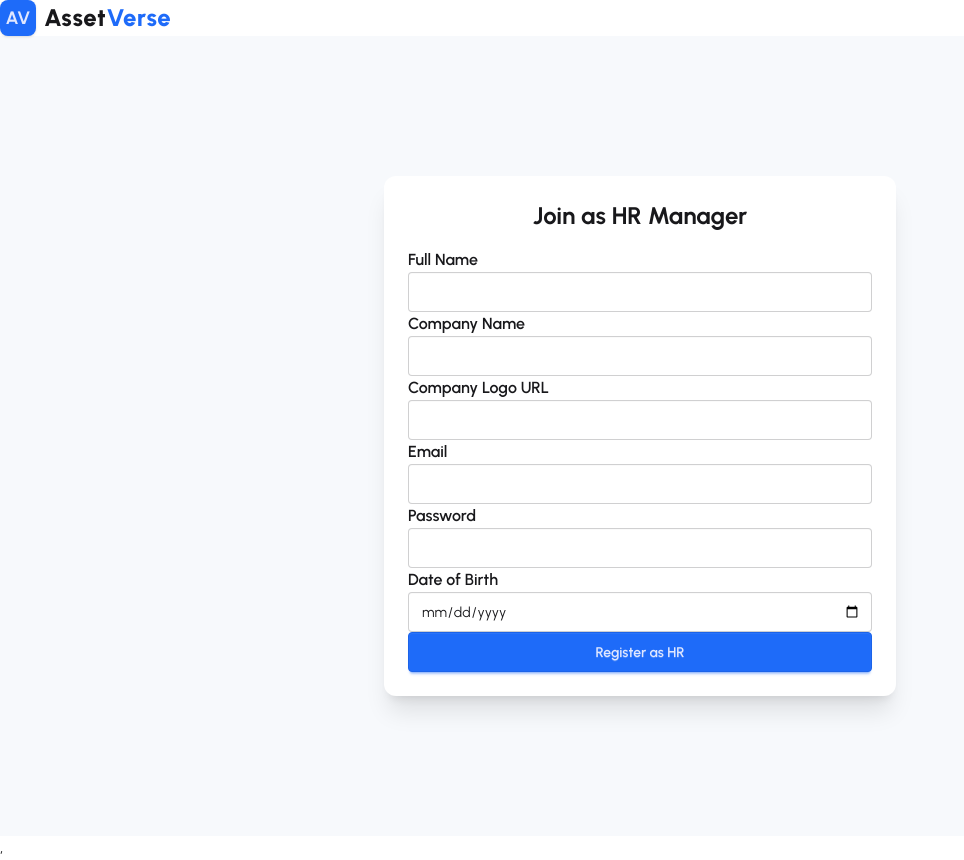
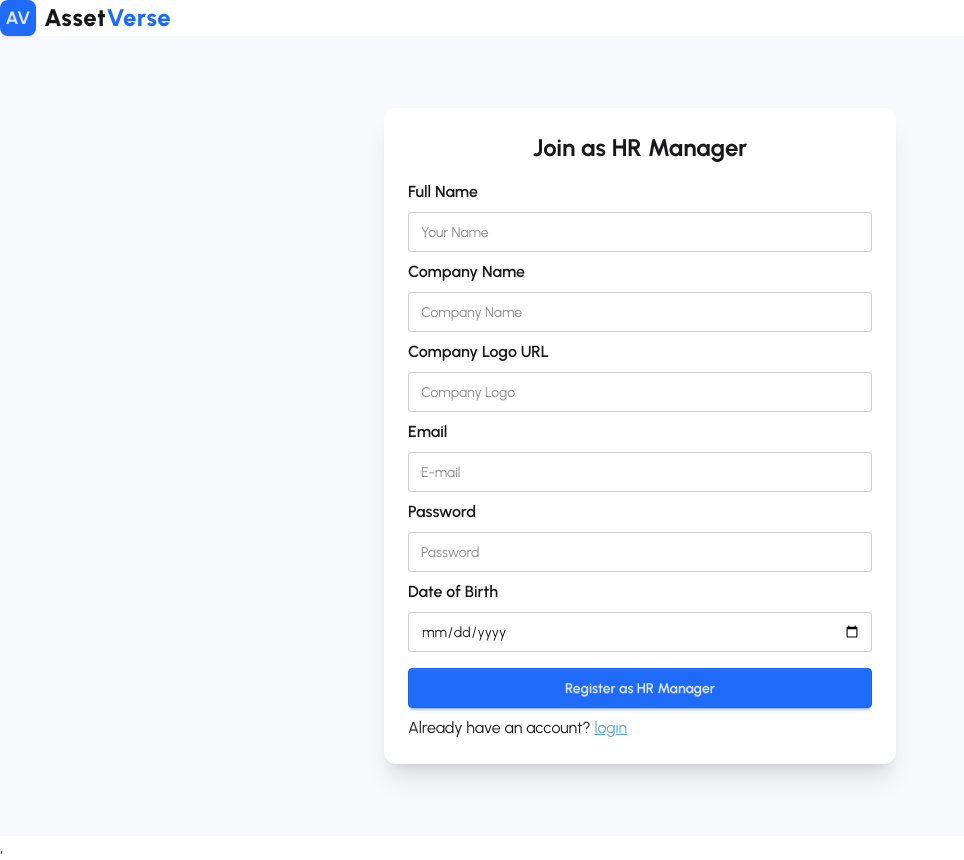
Before and after one commit to Hasan-Mahmud21/AssetVerse-Client, a React (Vite) app: page /hr-register in a window 1280 px wide. Shown: the whole page, without its empty margins (0-964 px from the left). Built offline with nearby package versions, Linux system fonts and the light colour scheme; no server answers.

Commit message:
Authentication

```diff
--- a/package.json
+++ b/package.json
@@ -11,6 +11,7 @@
   },
   "dependencies": {
     "@tailwindcss/vite": "^4.1.17",
+    "firebase": "^12.6.0",
     "react": "^19.2.0",
     "react-dom": "^19.2.0",
     "react-hook-form": "^7.68.0",
--- /dev/null
+++ b/src/context/AuthContext.jsx
@@ -0,0 +1,3 @@
+import { createContext } from "react";
+
+export const AuthContext = createContext(null);
--- /dev/null
+++ b/src/hooks/useAuth.jsx
@@ -0,0 +1,9 @@
+import React, { use } from "react";
+import { AuthContext } from "../context/AuthContext";
+
+const useAuth = () => {
+  const authInfo = use(AuthContext);
+  return authInfo;
+};
+
+export default useAuth;
--- a/src/pages/Auth/EmployeeRegister.jsx
+++ b/src/pages/Auth/EmployeeRegister.jsx
@@ -1,41 +1,56 @@
 import React from "react";
+import { useForm } from "react-hook-form";
+import useAuth from "../../hooks/useAuth";
+import { Link } from "react-router";
 
 const EmployeeRegister = () => {
+  const {
+    register,
+    handleSubmit,
+    formState: { errors },
+  } = useForm();
+  const { registerUser } = useAuth();
+  const handleEmployeeRegistration = (data) => {
+    console.log("After submit", data);
+    registerUser(data.email, data.password)
+      .then((result) => {
+        console.log(result.user);
+      })
+      .catch((error) => {
+        console.log(error);
+      });
+  };
   return (
     <div className="min-h-screen flex items-center justify-center bg-base-200 p-4">
       <div className="w-full max-w-lg p-6 bg-base-100 rounded-xl shadow-xl">
         <h2 className="text-2xl font-bold mb-4 text-center">
-          Join as HR Manager
+          Join as Employee Manager
         </h2>
-        <form>
+        <form onSubmit={handleSubmit(handleEmployeeRegistration)}>
           {/* Full Name */}
           <div>
-            <label className="label-text font-semibold">Full Name</label>
+            <label className="label-text font-semibold ">Full Name</label>
             <input
               type="text"
-              className="input input-bordered w-full"
-              //   {...register("name", { required: "Full name is required" })}
+              className="input input-bordered w-full my-2"
+              {...register("name", { required: "Full name is required" })}
             />
-            {/* {errors.name && (
+            {errors.name && (
               <p className="text-red-500 text-sm">{errors.name.message}</p>
-            )} */}
+            )}
           </div>
-
-
-
-
 
           {/* Email */}
           <div>
             <label className="label-text font-semibold">Email</label>
             <input
               type="email"
-              className="input input-bordered w-full"
-              //   {...register("email", { required: "Email is required" })}
+              className="input input-bordered w-full my-2"
+              {...register("email", { required: "Email is required" })}
             />
-            {/* {errors.email && (
+            {errors.email && (
               <p className="text-red-500 text-sm">{errors.email.message}</p>
-            )} */}
+            )}
           </div>
 
           {/* Password */}
@@ -43,18 +58,18 @@ const EmployeeRegister = () => {
             <label className="label-text font-semibold">Password</label>
             <input
               type="password"
-              className="input input-bordered w-full"
-              //   {...register("password", {
-              //     required: "Password is required",
-              //     minLength: {
-              //       value: 6,
-              //       message: "Password must be at least 6 characters",
-              //     },
-              //   })}
+              className="input input-bordered w-full my-2"
+              {...register("password", {
+                required: "Password is required",
+                minLength: {
+                  value: 6,
+                  message: "Password must be at least 6 characters",
+                },
+              })}
             />
-            {/* {errors.password && (
+            {errors.password && (
               <p className="text-red-500 text-sm">{errors.password.message}</p>
-            )} */}
+            )}
           </div>
 
           {/* Date of Birth */}
@@ -62,21 +77,31 @@ const EmployeeRegister = () => {
             <label className="label-text font-semibold">Date of Birth</label>
             <input
               type="date"
-              className="input input-bordered w-full"
-              //   {...register("dateOfBirth", {
-              //     required: "Date of birth is required",
-              //   })}
+              className="input input-bordered w-full my-2"
+              {...register("dateOfBirth", {
+                required: "Date of birth is required",
+              })}
             />
-            {/* {errors.dateOfBirth && (
+            {errors.dateOfBirth && (
               <p className="text-red-500 text-sm">
                 {errors.dateOfBirth.message}
               </p>
-            )} */}
+            )}
           </div>
 
-          <button type="submit" className="btn btn-primary w-full">
+          <button type="submit" className="btn btn-primary w-full my-2">
             Register as Employee
           </button>
+          <p>
+            Already have an account?{" "}
+            <Link
+              state={location.state}
+              to="/login"
+              className="text-blue-400 underline"
+            >
+              login
+            </Link>
+          </p>
         </form>
       </div>
     </div>
--- a/src/pages/Auth/HrRegister.jsx
+++ b/src/pages/Auth/HrRegister.jsx
@@ -1,71 +1,87 @@
 import React from "react";
+import { useForm } from "react-hook-form";
+import useAuth from "../../hooks/useAuth";
+import { Link } from "react-router";
 
 const HrRegister = () => {
+  const {
+    register,
+    handleSubmit,
+    formState: { errors },
+  } = useForm();
+  const { registerUser } = useAuth();
+  const handleHrRegistration = (data) => {
+    console.log("After submit", data);
+    registerUser(data.email, data.password)
+      .then((result) => {
+        console.log(result.user);
+      })
+      .catch((error) => {
+        console.log(error);
+      });
+  };
   return (
     <div className="min-h-screen flex items-center justify-center bg-base-200 p-4">
       <div className="w-full max-w-lg p-6 bg-base-100 rounded-xl shadow-xl">
         <h2 className="text-2xl font-bold mb-4 text-center">
           Join as HR Manager
         </h2>
-        <form>
+        <form onSubmit={handleSubmit(handleHrRegistration)}>
           {/* Full Name */}
           <div>
-            <label className="label-text font-semibold">Full Name</label>
+            <label className="label-text font-semibold ">Full Name</label>
             <input
               type="text"
-              className="input input-bordered w-full"
-              //   {...register("name", { required: "Full name is required" })}
+              className="input input-bordered w-full my-2"
+              placeholder="Your Name"
+              {...register("name", { required: "Full name is required" })}
             />
-            {/* {errors.name && (
+            {errors.name && (
               <p className="text-red-500 text-sm">{errors.name.message}</p>
-            )} */}
+            )}
           </div>
-
           {/* Company Name */}
           <div>
-            <label className="label-text font-semibold">Company Name</label>
+            <label className="label-text font-semibold ">Company Name</label>
             <input
               type="text"
-              className="input input-bordered w-full"
-              //   {...register("companyName", {
-              //     required: "Company name is required",
-              //   })}
+              className="input input-bordered w-full my-2"
+              placeholder="Company Name"
+              {...register("company", { required: "Company name is required" })}
             />
-            {/* {errors.companyName && (
-              <p className="text-red-500 text-sm">
-                {errors.companyName.message}
-              </p>
-            )} */}
+            {errors.name && (
+              <p className="text-red-500 text-sm">{errors.name.message}</p>
+            )}
           </div>
-
           {/* Company Logo URL */}
           <div>
             <label className="label-text font-semibold">Company Logo URL</label>
             <input
               type="text"
-              className="input input-bordered w-full"
-              //   {...register("companyLogo", {
-              //     required: "Logo URL is required",
-              //   })}
+              className="input input-bordered w-full my-2"
+              placeholder="Company Logo"
+              {...register("companyLogo", {
+                required: "Logo URL is required",
+              })}
             />
-            {/* {errors.companyLogo && (
+            {errors.companyLogo && (
               <p className="text-red-500 text-sm">
                 {errors.companyLogo.message}
               </p>
-            )} */}
+            )}
           </div>
-
           {/* Email */}
           <div>
             <label className="label-text font-semibold">Email</label>
             <input
               type="email"
-              className="input input-bordered w-full"
-              //   {...register("email", { required: "Email is required" })}
+              className="input input-bordered w-full my-2"
+              placeholder="E-mail"
+              {...register("email", { required: "Email is required" })}
             />
-            {/* {errors.email && (
+            {errors.email && (
               <p className="text-red-500 text-sm">{errors.email.message}</p>
-            )} */}
+            )}
           </div>
 
           {/* Password */}
@@ -73,18 +89,19 @@ const HrRegister = () => {
             <label className="label-text font-semibold">Password</label>
             <input
               type="password"
-              className="input input-bordered w-full"
-              //   {...register("password", {
-              //     required: "Password is required",
-              //     minLength: {
-              //       value: 6,
-              //       message: "Password must be at least 6 characters",
-              //     },
-              //   })}
+              className="input input-bordered w-full my-2"
+              placeholder="Password"
+              {...register("password", {
+                required: "Password is required",
+                minLength: {
+                  value: 6,
+                  message: "Password must be at least 6 characters",
+                },
+              })}
             />
-            {/* {errors.password && (
+            {errors.password && (
               <p className="text-red-500 text-sm">{errors.password.message}</p>
-            )} */}
+            )}
           </div>
 
           {/* Date of Birth */}
@@ -92,25 +109,31 @@ const HrRegister = () => {
             <label className="label-text font-semibold">Date of Birth</label>
             <input
               type="date"
-              className="input input-bordered w-full"
-              //   {...register("dateOfBirth", {
-              //     required: "Date of birth is required",
-              //   })}
+              className="input input-bordered w-full my-2"
+              {...register("dateOfBirth", {
+                required: "Date of birth is required",
+              })}
             />
-            {/* {errors.dateOfBirth && (
+            {errors.dateOfBirth && (
               <p className="text-red-500 text-sm">
                 {errors.dateOfBirth.message}
               </p>
-            )} */}
+            )}
           </div>
 
-          <button
-            type="submit"
-            className="btn btn-primary w-full"
-
-          >
-            Register as HR
+          <button type="submit" className="btn btn-primary w-full my-2">
+            Register as HR Manager
           </button>
+          <p>
+            Already have an account?{" "}
+            <Link
+              state={location.state}
+              to="/login"
+              className="text-blue-400 underline"
+            >
+              login
+            </Link>
+          </p>
         </form>
       </div>
     </div>
--- a/src/pages/Auth/Login.jsx
+++ b/src/pages/Auth/Login.jsx
@@ -1,11 +1,84 @@
-import React from 'react';
+import React from "react";
+import { useForm } from "react-hook-form";
+import { Link } from "react-router";
+import useAuth from "../../hooks/useAuth";
 
 const Login = () => {
-    return (
-        <div>
+  const {
+    register,
+    handleSubmit,
+    formState: { errors },
+  } = useForm();
+  const { signInUser } = useAuth();
+  const handleLogin = (data) => {
+    console.log("after login", data);
+    signInUser(data.email, data.password)
+      .then((result) => {
+        const user = result.user;
+        console.log(user);
+      })
+      .catch((error) => {
+        console.log(error);
+      });
+  };
+  return (
+    <div className="min-h-screen flex items-center justify-center bg-base-200 p-4">
+      <div className="w-full max-w-lg p-6 bg-base-100 rounded-xl shadow-xl">
+        <h2 className="text-2xl font-bold mb-4 text-center">
+          Login to AssetVerse
+        </h2>
+        <form onSubmit={handleSubmit(handleLogin)}>
+          {/* Email */}
+          <div>
+            <label className="label-text font-semibold">Email</label>
+            <input
+              type="email"
+              className="input input-bordered w-full my-2"
+              {...register("email", { required: "Email is required" })}
+            />
+            {errors.email && (
+              <p className="text-red-500 text-sm">{errors.email.message}</p>
+            )}
+          </div>
 
-        </div>
-    );
+          {/* Password */}
+          <div>
+            <label className="label-text font-semibold">Password</label>
+            <input
+              type="password"
+              className="input input-bordered w-full my-2"
+              {...register("password", {
+                required: "Password is required",
+                minLength: {
+                  value: 6,
+                  message: "Password must be at least 6 characters",
+                },
+              })}
+            />
+            {errors.password && (
+              <p className="text-red-500 text-sm">{errors.password.message}</p>
+            )}
+
+            <a className="link link-hover">Forgot password?</a>
+          </div>
+
+          <button type="submit" className="btn btn-primary w-full my-2">
+            Login
+          </button>
+          <p>
+            New to AssetVerse? Register as an Employee
+            <Link to="/hr-register" className="text-blue-400 underline">
+              Register as an Employee
+            </Link>
+            or Register as Hr Manager
+            <Link to="/emp-register" className="text-blue-400 underline">
+              Register as Hr Manager
+            </Link>
+          </p>
+        </form>
+      </div>
+    </div>
+  );
 };
 
 export default Login;
--- a/src/pages/Shared/NavBar.jsx
+++ b/src/pages/Shared/NavBar.jsx
@@ -1,8 +1,10 @@
 import React from "react";
 import Logo from "../../components/Logo/Logo";
-import { NavLink } from "react-router";
+import { Link, NavLink } from "react-router";
+import useAuth from "../../hooks/useAuth";
 
 const NavBar = () => {
+  const { user } = useAuth();
   const links = (
     <>
       <li>
@@ -52,7 +54,13 @@ const NavBar = () => {
         <ul className="menu menu-horizontal px-1">{links}</ul>
       </div>
       <div className="navbar-end">
-        <a className="btn">Button</a>
+        {user ? (
+          <a className="btn">Log Out</a>
+        ) : (
+          <Link to="/login" className="btn">
+            Login
+          </Link>
+        )}
       </div>
     </div>
   );
```
Also changed, not shown: src/context/AuthProvider.jsx (+58 -0 lines), src/firebase/firebase.init.js (added, +20 -0 lines), src/main.jsx (+10 -7 lines), 2 other files (tests, documents, lock files or other folders).
